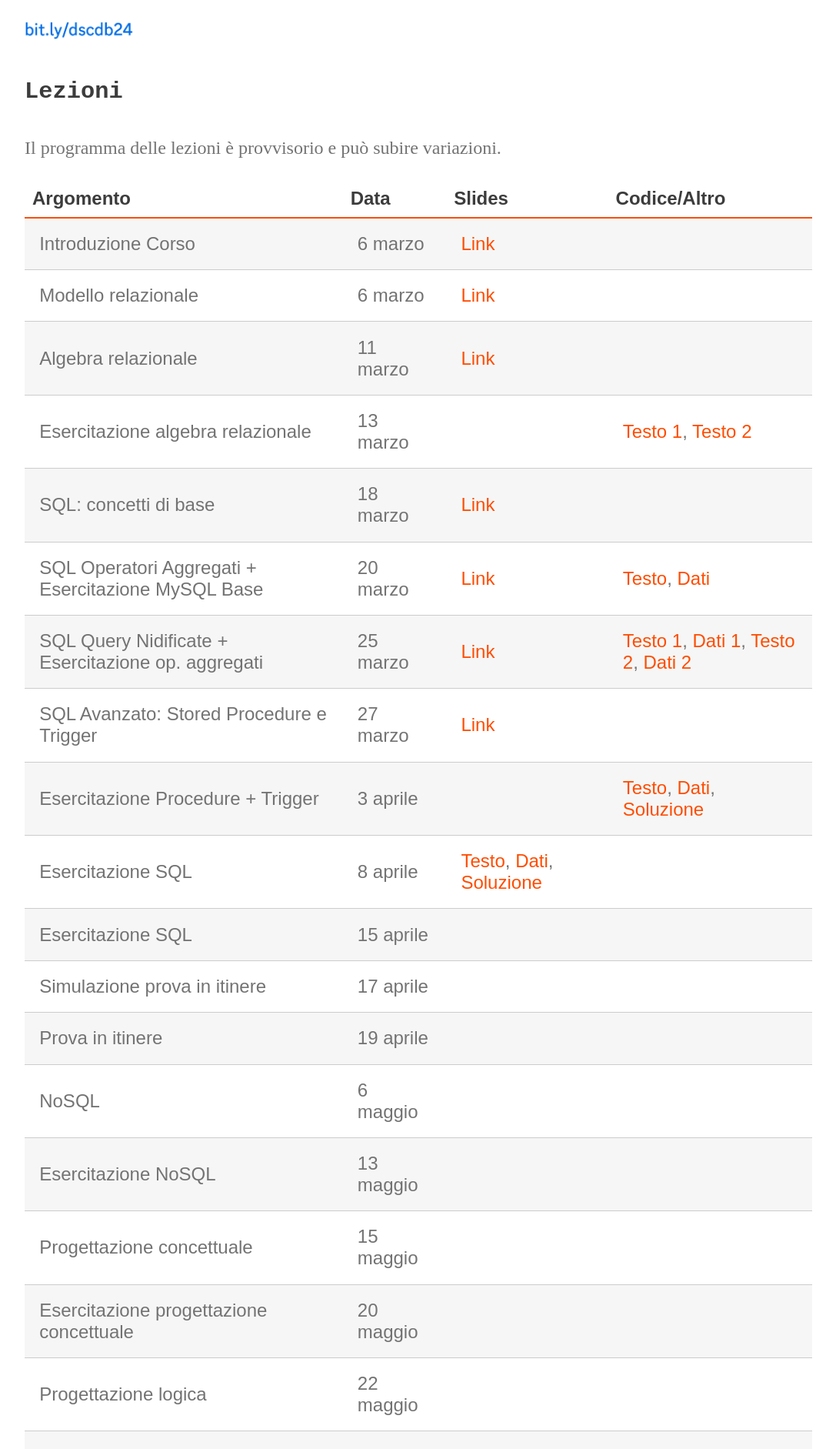
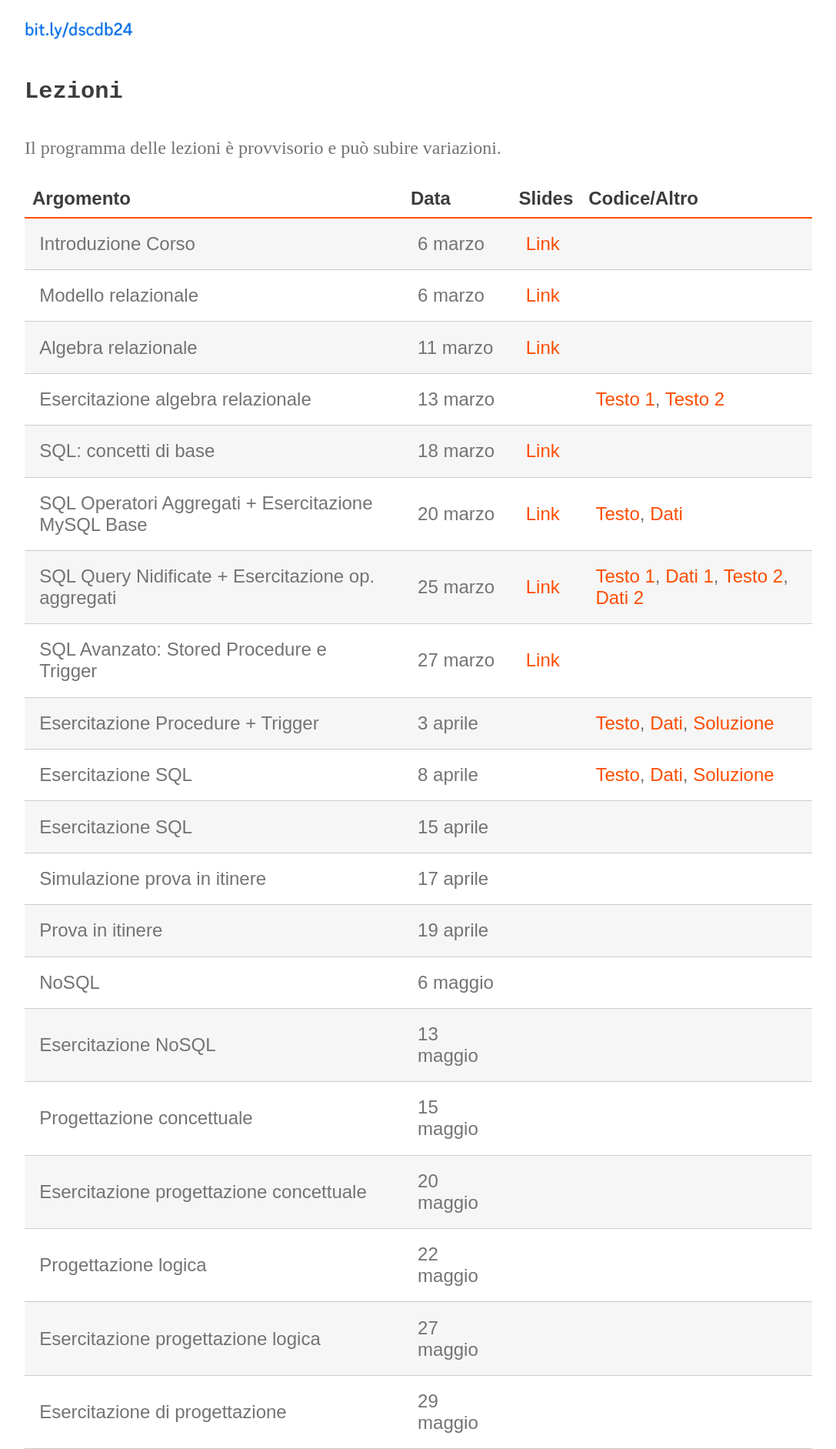
Before and after one commit to perceivelab/db-fo-24, a Jekyll site: the page built from index.md, in a window 1280 px wide. Shown: the part 593-2476 px from the top of the page at 77% size, without its empty margins (96-1183 px from the left). Built offline with Jekyll 4.4.1, drawn with Linux system fonts in a browser that asks for light colours.

```diff
--- a/index.md
+++ b/index.md
@@ -32,7 +32,7 @@ Il programma delle lezioni è provvisorio e può subire variazioni.
 | SQL Query Nidificate + Esercitazione op. aggregati                 | 25 marzo | [Link](https://studentiunict-my.sharepoint.com/:b:/g/personal/simone_palazzo_unict_it/ETv1_9U9leNOksuhrsYS56cBS0BCQu1jQs_xBF4mXHjSMw?e=E5mlLH) | [Testo 1](https://studentiunict-my.sharepoint.com/:b:/g/personal/simone_palazzo_unict_it/EUrxvtV7OD9DpPe4pyPmycQBr2ra_yRSI6IjXXxRj3OIfg?e=tsUH3y), [Dati 1](https://studentiunict-my.sharepoint.com/:u:/g/personal/simone_palazzo_unict_it/EUCEAz5B6VtNu-SAgjfAUDwBBaUokLz7n8cOJ02TsH1lIw?e=oGu6i0), [Testo 2](https://studentiunict-my.sharepoint.com/:b:/g/personal/simone_palazzo_unict_it/EXFGQEFcr45Fm4tQHHGp3noBfhZxoKJNA4uVZ2zUWziGxw?e=xhRl6d), [Dati 2](https://studentiunict-my.sharepoint.com/:u:/g/personal/simone_palazzo_unict_it/EcUAVpPBtqJFmdT_IDBnd6sBrExy5h4u-yeotg5T6djeeQ?e=DmuT5y)
 | SQL Avanzato: Stored Procedure e Trigger                  | 27 marzo | [Link](https://studentiunict-my.sharepoint.com/:b:/g/personal/simone_palazzo_unict_it/EdGNxaaSNh1HpFRABd_JRU0Bd8wW8iHI_oltyGDBSzazag?e=zAY4A3) |
 | Esercitazione Procedure + Trigger                   | 3 aprile | | [Testo](https://studentiunict-my.sharepoint.com/:w:/g/personal/simone_palazzo_unict_it/EXD2m7U3ZMdHnRxcb1rLWyQBOxei-O9cA70l2KJrv4Ihew?e=xv7UlW), [Dati](https://studentiunict-my.sharepoint.com/:u:/g/personal/simone_palazzo_unict_it/ESJvqIgGYrxMn7Hya53-7CIBw-OPnccc1OiRu8edaCXsog?e=yBVTwe), [Soluzione](https://studentiunict-my.sharepoint.com/:u:/g/personal/simone_palazzo_unict_it/Ea_gZ9NGjb1PiWtbJTfPgNQBkxv_B4kaP5r6-OY4QOWuGw?e=pkGH67) |
-| Esercitazione SQL                     | 8 aprile | [Testo](https://studentiunict-my.sharepoint.com/:b:/g/personal/simone_palazzo_unict_it/EZxKnmkkLUFGo6C1GRyS_LYBLQgzXOxtQzmZTYL2gYP64A?e=ylGh3E), [Dati](https://studentiunict-my.sharepoint.com/:u:/g/personal/simone_palazzo_unict_it/EcyXwD6f8DtGvqvrwu1NFhsB_ed0864mACs9pDAjKFIZ4Q?e=axHjhY), [Soluzione](https://studentiunict-my.sharepoint.com/:u:/g/personal/simone_palazzo_unict_it/EQd7nqYs0hNNiMSKUzwsnp4Bm3JHN8e7WxyhcyS8UQ5bMg?e=b7ddR1) |
+| Esercitazione SQL                     | 8 aprile | | [Testo](https://studentiunict-my.sharepoint.com/:b:/g/personal/simone_palazzo_unict_it/EZxKnmkkLUFGo6C1GRyS_LYBLQgzXOxtQzmZTYL2gYP64A?e=ylGh3E), [Dati](https://studentiunict-my.sharepoint.com/:u:/g/personal/simone_palazzo_unict_it/EcyXwD6f8DtGvqvrwu1NFhsB_ed0864mACs9pDAjKFIZ4Q?e=axHjhY), [Soluzione](https://studentiunict-my.sharepoint.com/:u:/g/personal/simone_palazzo_unict_it/EQd7nqYs0hNNiMSKUzwsnp4Bm3JHN8e7WxyhcyS8UQ5bMg?e=b7ddR1) |
 | Esercitazione SQL                         | 15 aprile |
 | Simulazione prova in itinere                         | 17 aprile |
 | Prova in itinere                          | 19 aprile |
```
